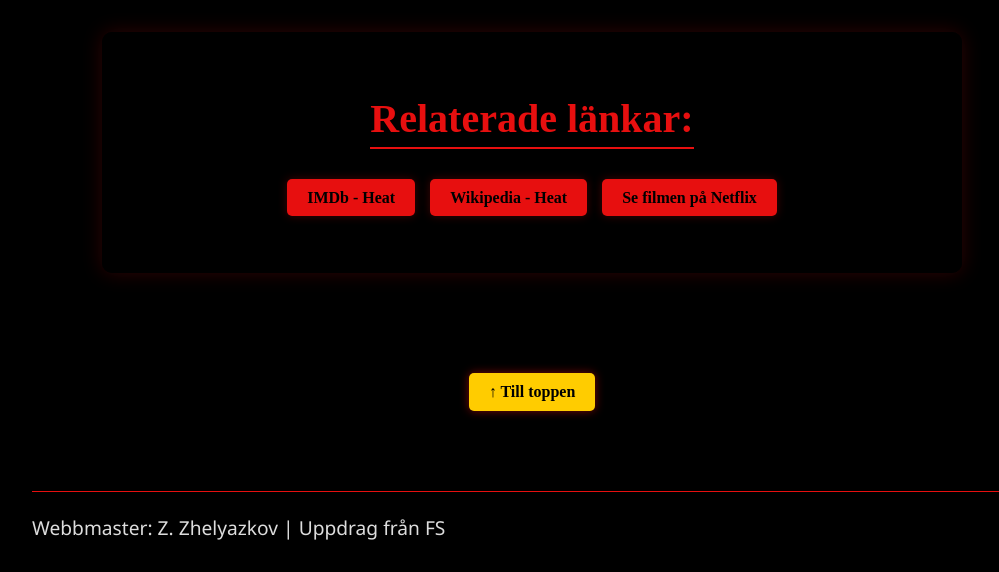
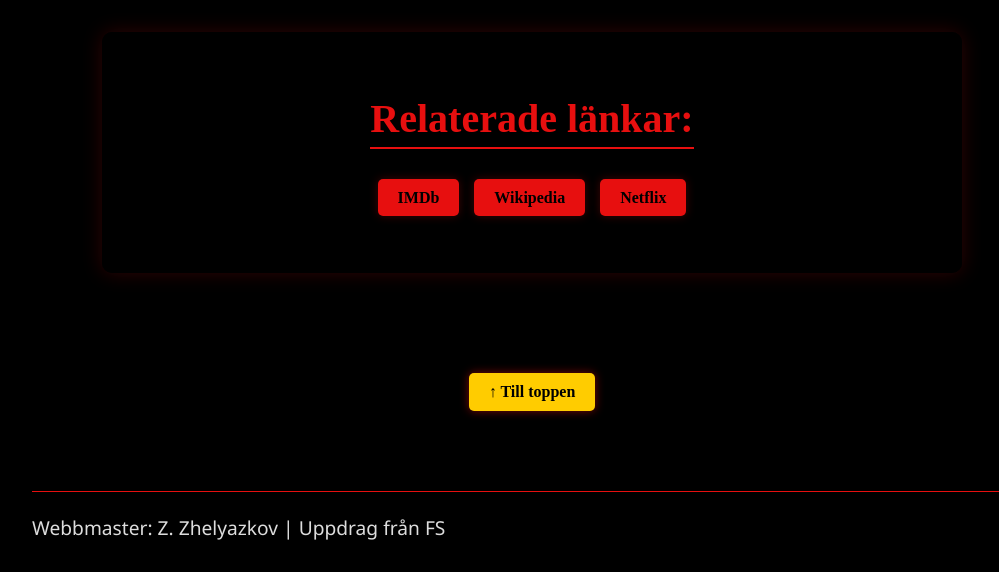
Before and after one commit to zhelyazkovse/HTML-CSS-Task-6-7, a plain HTML site: page index.html in a window 1280 px wide. Shown: the part 2232-2804 px from the top of the page, without its empty margins (108-1107 px from the left). Drawn offline with Linux system fonts and the light colour scheme.

Commit message:
html links rename

```diff
--- a/index.html
+++ b/index.html
@@ -50,9 +50,9 @@
         <section>
             <h2>Relaterade länkar: </h2>
             <ul>
-                <li><a href="https://www.imdb.com/title/tt0113277/" target="_blank">IMDb - Heat</a></li>
-                <li><a href="https://en.wikipedia.org/wiki/Heat_(1995_film)" target="_blank">Wikipedia - Heat</a></li>
-                <li><a href="https://www.netflix.com/se-en/title/70020509" target="_blank">Se filmen på Netflix</a></li>
+                <li><a href="https://www.imdb.com/title/tt0113277/" target="_blank">IMDb</a></li>
+                <li><a href="https://en.wikipedia.org/wiki/Heat_(1995_film)" target="_blank">Wikipedia</a></li>
+                <li><a href="https://www.netflix.com/se-en/title/70020509" target="_blank">Netflix</a></li>
             </ul>
         </section>
         <a href="#" class="back-to-top" title="Till toppen">↑ Till toppen</a>
```
